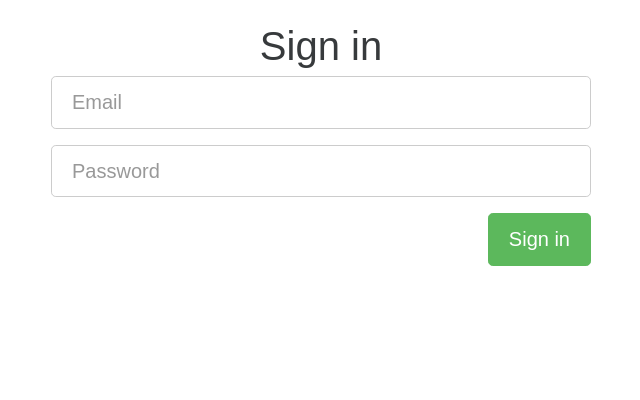
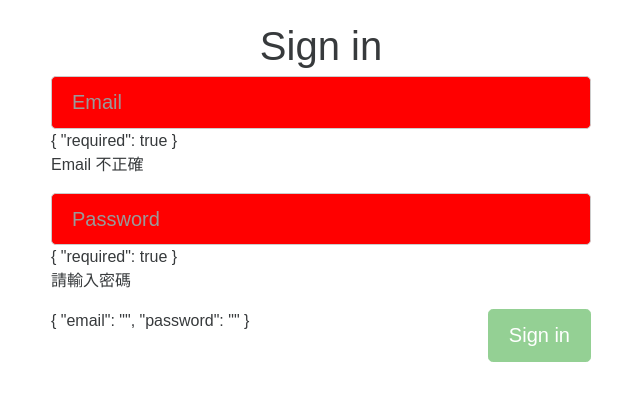
Before and after one commit to coolrare/ng20190821, an Angular app: page /login in a window 1280 px wide. Shown: the top 400 px of the page, without its empty margins (319-959 px from the left). Built offline with nearby package versions, Linux system fonts and the light colour scheme.

Commit message:
練習 template driven form

```diff
--- a/src/app/login/login.component.css
+++ b/src/app/login/login.component.css
@@ -0,0 +1,7 @@
+input.ng-invalid {
+  background-color: red;
+}
+
+input.ng-valid {
+  background-color: green !important;
+}
--- a/src/app/login/login.component.html
+++ b/src/app/login/login.component.html
@@ -5,14 +5,32 @@
       <div class="col-md-6 col-md-offset-3 col-xs-12">
         <h1 class="text-xs-center">Sign in</h1>
 
-        <form>
+        <form #form="ngForm">
           <fieldset class="form-group">
-            <input name="email" class="form-control form-control-lg" type="text" placeholder="Email" [(ngModel)]="user.email">
+            <input name="email" class="form-control form-control-lg" type="text" placeholder="Email"
+              ngModel #email="ngModel" required email>
+            {{ email.errors | json  }}
+            <div *ngIf="email.invalid">
+              Email 不正確
+            </div>
           </fieldset>
           <fieldset class="form-group">
-            <input name="password" class="form-control form-control-lg" type="password" placeholder="Password" [(ngModel)]="user.password">
+            <input name="password" class="form-control form-control-lg" type="password" placeholder="Password"
+              ngModel #password="ngModel" required minlength="6">
+            {{ password.errors | json }}
+
+            <div *ngIf="password.invalid">
+              <div *ngIf="password.errors['required']">請輸入密碼</div>
+              <div *ngIf="password.errors['minlength']">
+                密碼長度有誤:
+                {{ password.errors['minlength']['actualLength'] }}
+                / {{ password.errors['minlength']['requiredLength'] }}
+              </div>
+            </div>
+
           </fieldset>
-          <button type="button" class="btn btn-lg btn-primary pull-xs-right" (click)="login()">
+          {{ form.value | json }}
+          <button type="button" class="btn btn-lg btn-primary pull-xs-right" (click)="login(form.value)" [disabled]="form.invalid">
             Sign in
           </button>
         </form>
--- a/src/app/login/login.component.ts
+++ b/src/app/login/login.component.ts
@@ -1,6 +1,8 @@
-import { Component, OnInit } from '@angular/core';
+import { Component, OnInit, ViewChild } from '@angular/core';
 import { Router } from '@angular/router';
 import { HttpClient } from '@angular/common/http';
+import { format } from 'util';
+import { NgForm } from '@angular/forms';
 
 @Component({
   selector: 'app-login',
@@ -8,25 +10,27 @@ import { HttpClient } from '@angular/common/http';
   styleUrls: ['./login.component.css']
 })
 export class LoginComponent implements OnInit {
-  user = {
-    email: '',
-    password: ''
-  };
+  @ViewChild('form', { static: true }) form: NgForm;
 
   constructor(private router: Router, private httpClient: HttpClient) {}
 
-  ngOnInit() {}
+  ngOnInit() {
+    this.form.valueChanges.subscribe(data => {
+      console.log(data);
+    });
+  }
 
-  login() {
+  login(user: any) {
     // 登入...
-    console.log(this.user);
-    this.httpClient.post('http://localhost:3000/api/users/login', { user: this.user }).subscribe({
+    console.log(this.form.value);
+    console.log(user);
+    this.httpClient.post('http://localhost:3000/api/users/login', { user }).subscribe({
       next: (result: any) => {
         console.log(result.user.token);
         localStorage.setItem('userToken', result.user.token);
         this.router.navigateByUrl('/');
       },
-      error: (response) => {
+      error: response => {
         console.log('error');
       }
     });
--- a/src/app/nav/nav.component.html
+++ b/src/app/nav/nav.component.html
@@ -3,7 +3,8 @@
     <a class="navbar-brand" routerLink="/">conduit</a>
     <!-- <a class="navbar-brand" [routerLink]="['/', keyword]">conduit</a> -->
 
-    <input [(ngModel)]="keyword">
+    <!-- <input [ngModel]="keyword" (ngModelChange)="keyword = $event"> -->
+    <input [(ngModel)]="keyword" >
     <button (click)="doSearch()">Search</button>
     <ul class="nav navbar-nav pull-xs-right">
       <li class="nav-item" routerLinkActive="highlight">
```
Also changed, not shown: src/app/app.component.html (line endings or trailing spaces).
